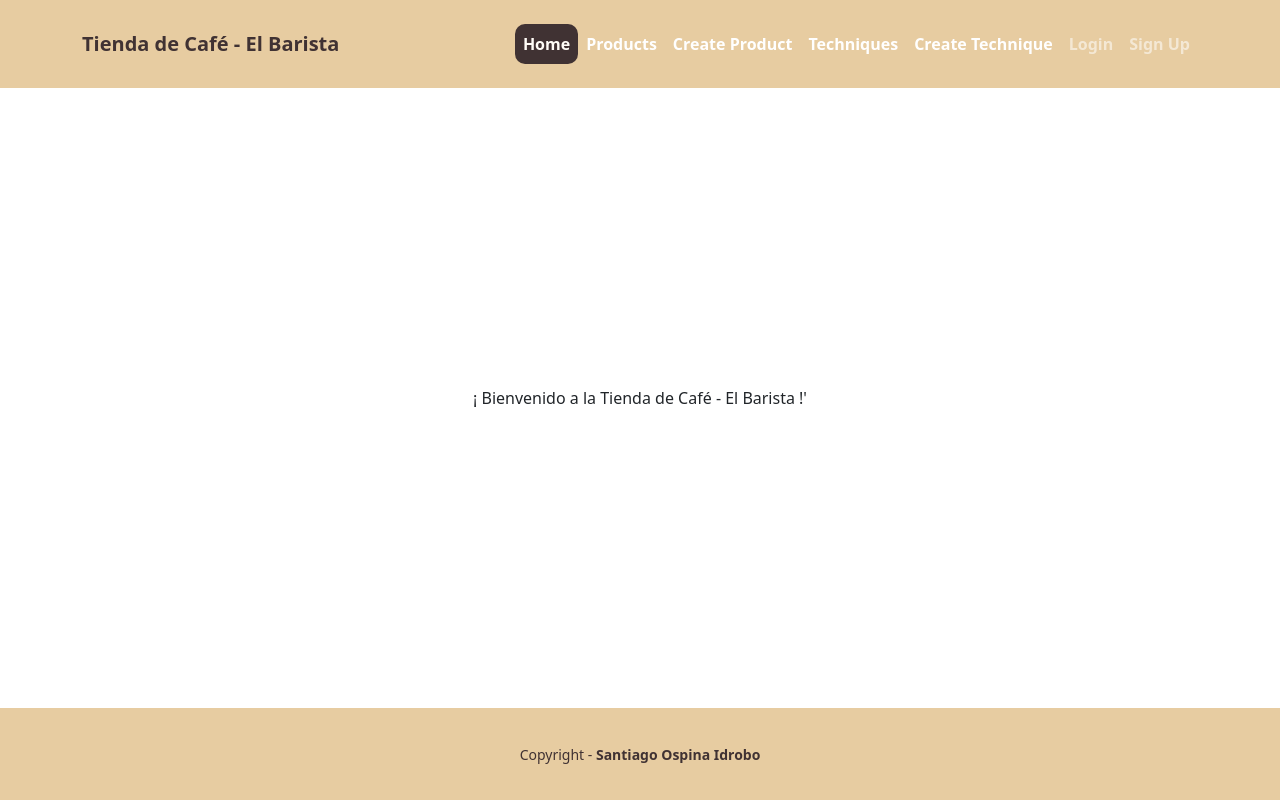
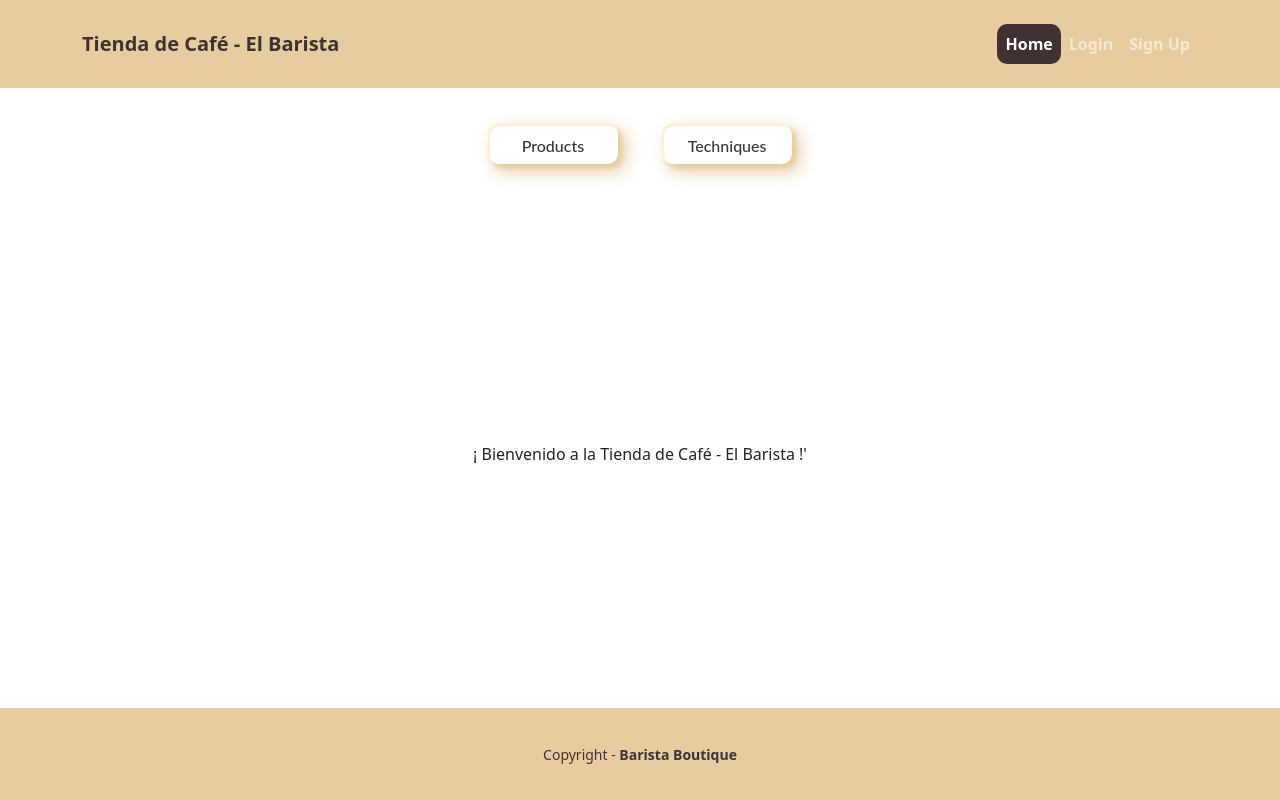
Before and after one commit to mamunetond/Barista-Boutique, a Django app: page / in a window 1280 px wide. Run offline with Django 4.2, Linux system fonts and the light colour scheme.

Commit message:
header created

```diff
--- a/pages/static/pages/app.css
+++ b/pages/static/pages/app.css
@@ -1,3 +1,6 @@
+@import "header.css";
+@import "buttons.css";
+
 .bg-secondary {
   background-color: #e7cca1 !important;
 }
@@ -7,22 +10,11 @@
 }
 
 .bg-primary {
-  background-color: #403233 !important;
+  background-color: #40323376 !important;
 }
 
 .brown-color {
-  color: #403233 !important;
-}
-
-.brown-button {
-  background-color: #403233 !important;
-  border-radius: 10px;
-  color: #fffcf7 !important;
-}
-
-.brown-button:hover {
-  transform: scale(1.1);
-  color: #fffcf7 !important;
+  color: #403233;
 }
 
 nav{
--- /dev/null
+++ b/pages/static/pages/buttons.css
@@ -0,0 +1,69 @@
+.brown-button {
+  background-color: #403233;
+  border-radius: 10px;
+  color: #fffcf7;
+}
+
+.brown-button:hover {
+  transform: scale(1.1);
+  color: #fffcf7 ;
+}
+
+a.button {
+  margin: 20px;
+}
+.custom-btn {
+  width: 130px;
+  height: 40px;
+  color: #fff;
+  border-radius: 5px;
+  padding: 10px 25px;
+  font-family: 'Lato', sans-serif;
+  font-weight: 500;
+  background: transparent;
+  cursor: pointer;
+  transition: all 0.3s ease;
+  position: relative;
+  display: inline-block;
+   box-shadow:inset 2px 2px 2px 0px rgba(250, 224, 176, 0.572),
+   7px 7px 20px 0px #e7cca1,
+   4px 4px 5px 0px #e7cca1;
+  outline: none;
+}
+
+.btn-16 {
+  border-radius: 10px;
+  border: none;
+  color: #403233;
+}
+.btn-16:after {
+  border-radius: 10px;
+  position: absolute;
+  content: "";
+  width: 0;
+  height: 100%;
+  top: 0;
+  left: 0;
+  direction: rtl;
+  z-index: -1;
+  box-shadow:
+   -7px -7px 20px 0px #e7cca1,
+   -4px -4px 5px 0px #e7cca1,
+   7px 7px 20px 0px #e7cca1,
+   4px 4px 5px 0px #e7cca1;
+  transition: all 0.3s ease;
+}
+.btn-16:hover {
+  border-radius: 10px;
+  color: #000;
+}
+.btn-16:hover:after {
+  border-radius: 10px;
+  left: auto;
+  right: 0;
+  width: 100%;
+}
+.btn-16:active {
+  border-radius: 10px;
+  top: 2px;
+}
--- /dev/null
+++ b/pages/static/pages/header.css
@@ -0,0 +1,31 @@
+.main-header {
+  display: flex;
+  align-items: center;
+  border-bottom: 1px solid var(--border-color);
+  height: 58px;
+  flex-shrink: 0;
+  .header-menu {
+   margin-left: 150px;
+   @media screen and (max-width: 1055px) {
+    margin: auto;
+   }
+   a {
+    padding: 20px 24px;
+   }
+  }
+}
+
+.frame {
+  width: 90%;
+  margin: 1rem auto;
+  text-align: center;
+}
+
+.menu-link-main {
+  text-decoration: none;
+  color: var(--theme-color);
+  padding: 0 30px;
+  @media screen and (max-width: 1055px) {
+  display: none;
+  }
+}
--- a/pages/templates/pages/base.html
+++ b/pages/templates/pages/base.html
@@ -24,11 +24,11 @@
       <div class="collapse navbar-collapse" id="navbarNavAltMarkup">
         <div class="navbar-nav ms-auto brown-color">
           <a class="nav-link active brown-button" href="{% url 'home'%}">Home</a>
-          <a class="nav-link active" href="{% url 'index'%}">Products</a>
+          {% comment %} <a class="nav-link active" href="{% url 'index'%}">Products</a>
           <a class="nav-link active" href="{% url 'form'%}">Create Product</a>
 
           <a class="nav-link active" href="{% url 'techniques'%}">Techniques</a>
-          <a class="nav-link active" href="{% url 'newTechnique'%}">Create Technique</a>
+          <a class="nav-link active" href="{% url 'newTechnique'%}">Create Technique</a> {% endcomment %}
 
           {% if user.is_authenticated %}
             <a class="nav-link" href="{% url 'logoutaccount' %}">Logout ({{user.username}})</a>
@@ -41,11 +41,11 @@
     </div>
   </nav>
 
-  {% comment %} <header class="masthead bg-primary text-white text-center py-4">
-    <div class="container d-flex align-items-center flex-column">
-      <h2>{% block header_title %}'Taler 1 by Santiago Ospina Idrobo'{% endblock %}</h2>
-    </div>
-  </header> {% endcomment %}
+  <!-- header -->
+  <div class="frame">
+    <a class="nav-link button custom-btn btn-16" href="{% url 'index'%}">Products</a>
+    <a class="nav-link button custom-btn btn-16" href="{% url 'techniques'%}">Techniques</a>
+  </div>
   <!-- header -->
 
   <div class="content-container">
@@ -60,8 +60,8 @@
         <div class="container">
           <small class="brown-color">
             Copyright - <a class="text-reset fw-bold text-decoration-none" target="_blank"
-              href="https://twitter.com/danielgarax">
-              Santiago Ospina Idrobo
+              href="#">
+              Barista Boutique
             </a>
           </small>
         </div>
```
Also changed, not shown: pages/static/pages/backgrouds.css (added).
